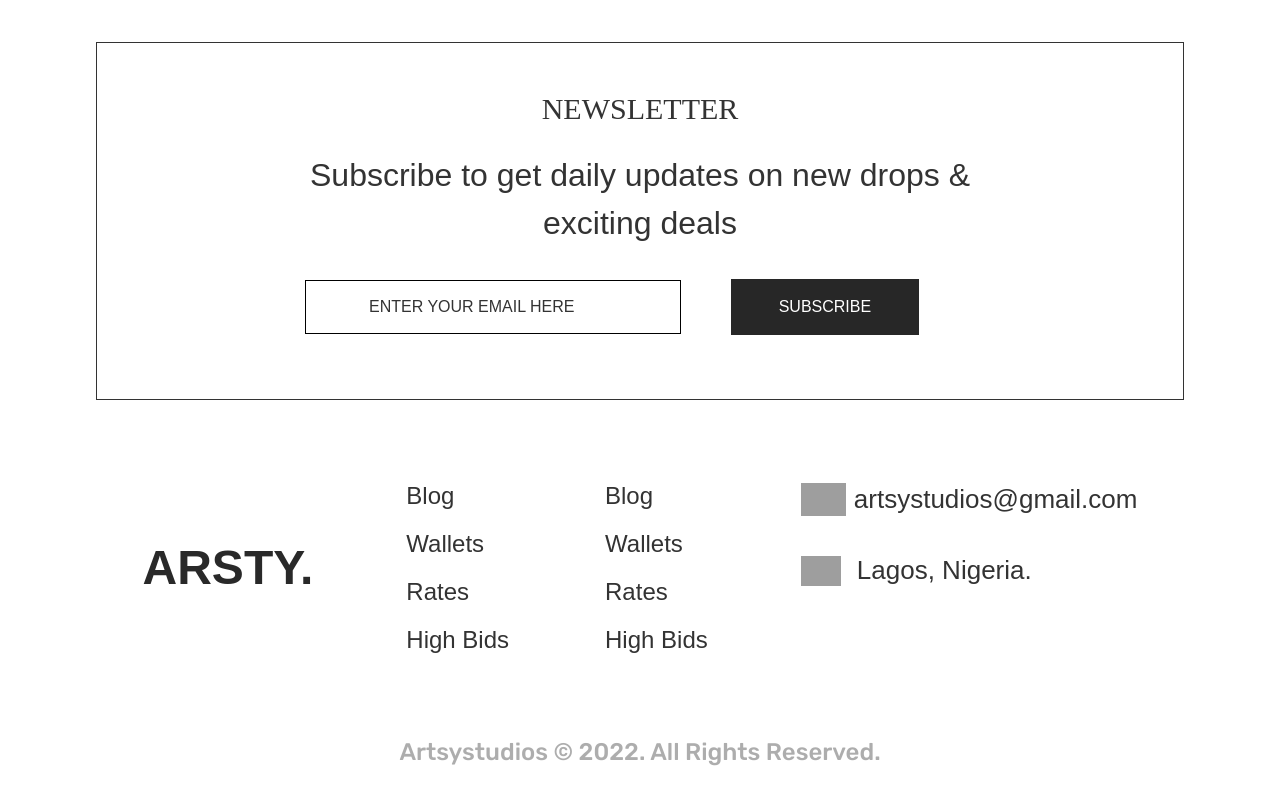
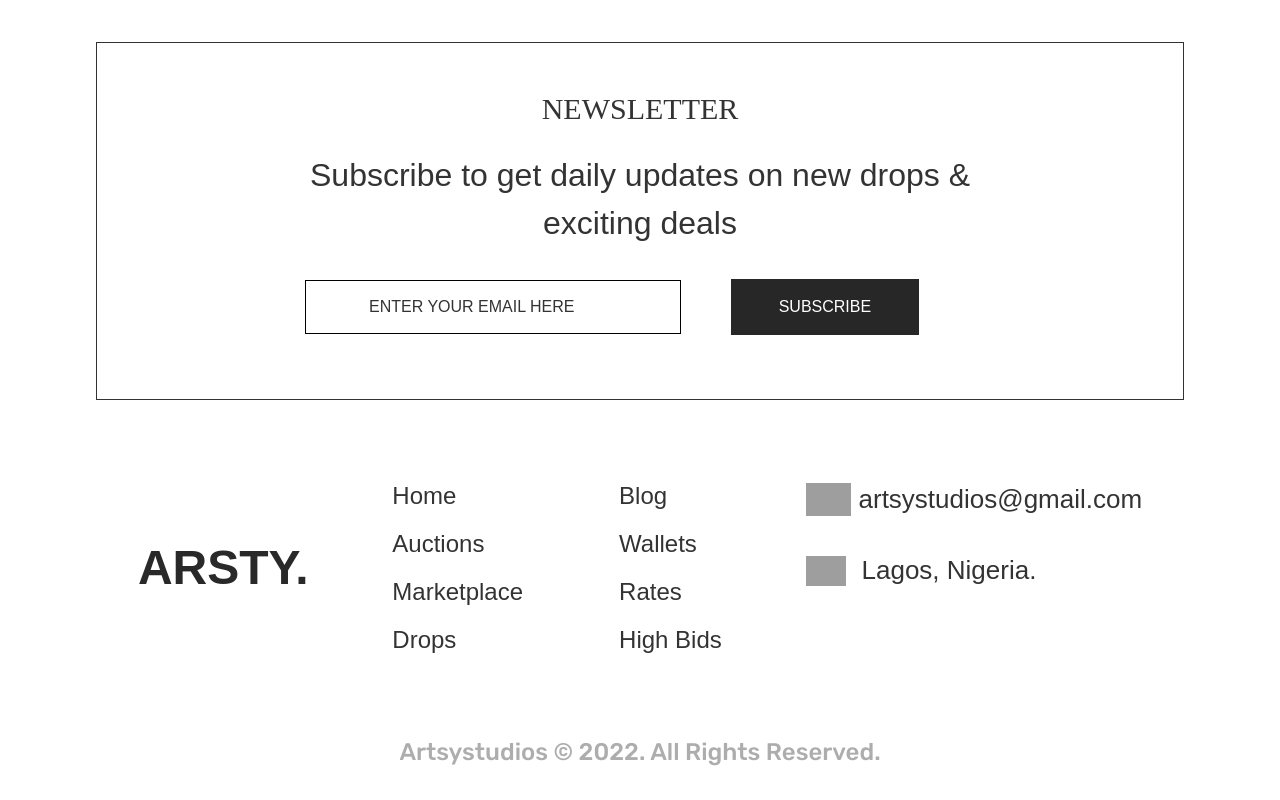
Before and after one commit to eniiku/Artsy, a React (Vite) app: page / in a window 1280 px wide. Shown: the part 3365-4165 px from the top of the page. Built offline with nearby package versions, Linux system fonts and the light colour scheme; grey boxes are pictures that could not be loaded; a web font is replaced by a local one.

Commit message:
feat(Footer): add routing to fotter navigation links

```diff
--- a/src/components/layout/navigation/Footer/Footer.tsx
+++ b/src/components/layout/navigation/Footer/Footer.tsx
@@ -1,3 +1,5 @@
+import { Link } from 'react-router-dom';
+
 import mailIcon from '@/assets/icons/footer/icon-mail.svg';
 import markerIcon from '@/assets/icons/footer/icon-marker.svg';
 
@@ -77,9 +79,14 @@ const Footer = () => {
 
           <div className='flex gap-24 my-16 text-2xl capitalize '>
             <ul>
-              {['blog', 'wallets', 'rates', 'high bids'].map((link) => (
-                <li key={link} className='my-4'>
-                  {link}
+              {[
+                { page: 'home', url: '/' },
+                { page: 'auctions', url: '/auctions' },
+                { page: 'marketplace', url: '/marketplace' },
+                { page: 'drops', url: '/drops' },
+              ].map((link) => (
+                <li key={link.page} className='my-4'>
+                  <Link to={link.url}>{link.page}</Link>
                 </li>
               ))}
             </ul>
```
